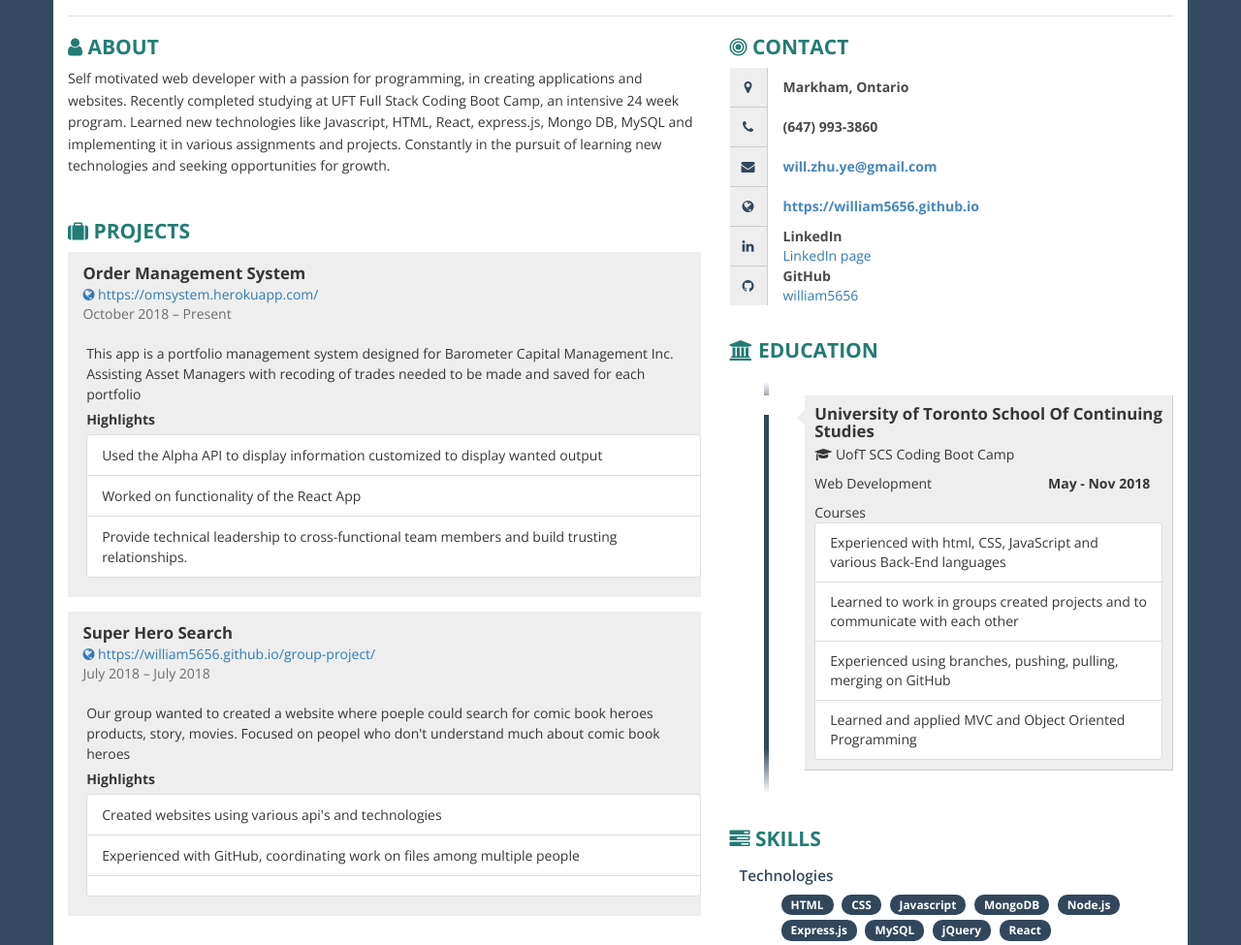
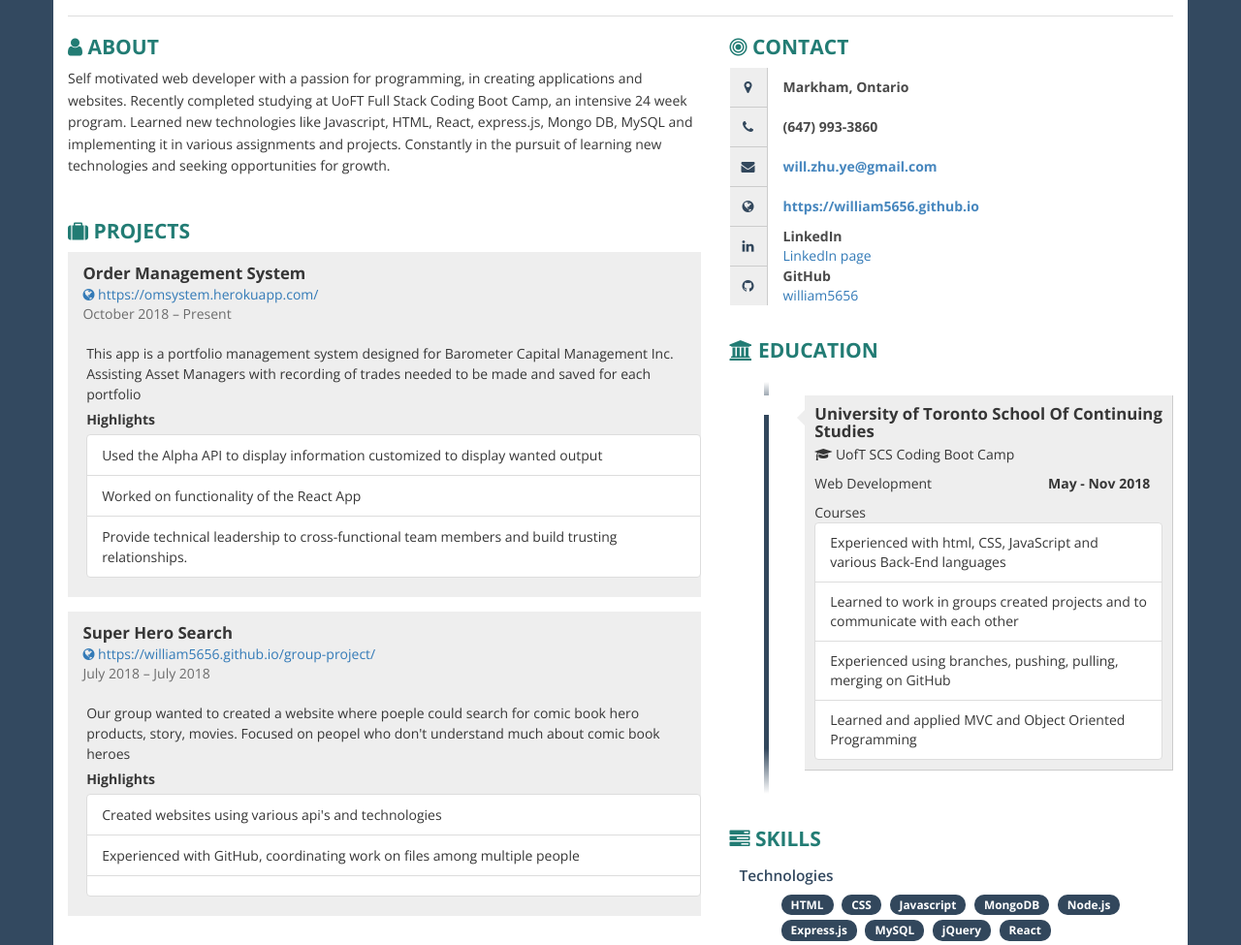
Before and after one commit to william5656/resume-json, a website: page index.html in a window 1280 px wide. Shown: the part 191-1166 px from the top of the page at 97% size. Drawn offline with nearby package versions, Linux system fonts and the light colour scheme.

Commit message:
fixed some spelling

```diff
--- a/index.html
+++ b/index.html
@@ -381,7 +381,7 @@ blockquote,
 
 <div class="box">
 <h2><i class="fa fa-user ico"></i> About</h2>
-<p style="line-height: 1.6;">Self motivated web developer with a passion for programming, in creating applications and websites. Recently completed studying at UFT Full Stack Coding Boot Camp, an intensive 24 week program. Learned new technologies like Javascript, HTML, React, express.js, Mongo DB, MySQL and implementing it in various assignments and projects. Constantly in the pursuit of learning new technologies and seeking opportunities for growth. </p>
+<p style="line-height: 1.6;">Self motivated web developer with a passion for programming, in creating applications and websites. Recently completed studying at UoFT Full Stack Coding Boot Camp, an intensive 24 week program. Learned new technologies like Javascript, HTML, React, express.js, Mongo DB, MySQL and implementing it in various assignments and projects. Constantly in the pursuit of learning new technologies and seeking opportunities for growth. </p>
 </div>
 
 <div class="box">
@@ -399,7 +399,7 @@ blockquote,
 <div class="row">
 <div class="job-details col-xs-11">
 <div class="description">
-This app is a portfolio management system designed for Barometer Capital Management Inc. Assisting Asset Managers with recoding of trades needed to be made and saved for each portfolio
+This app is a portfolio management system designed for Barometer Capital Management Inc. Assisting Asset Managers with recording of trades needed to be made and saved for each portfolio
 <div class="highlights">Highlights</div>
 <ul class="list-group">
 <li class="list-group-item">Used the Alpha API to display information customized to display wanted output</li>
@@ -423,7 +423,7 @@ This app is a portfolio management system designed for Barometer Capital Managem
 <div class="row">
 <div class="job-details col-xs-11">
 <div class="description">
-Our group wanted to created a website where poeple could search for comic book heroes products, story, movies. Focused on peopel who don't understand much about comic book heroes
+Our group wanted to created a website where poeple could search for comic book hero products, story, movies. Focused on peopel who don't understand much about comic book heroes
 <div class="highlights">Highlights</div>
 <ul class="list-group">
 <li class="list-group-item">Created websites using various api's and technologies</li>
```
